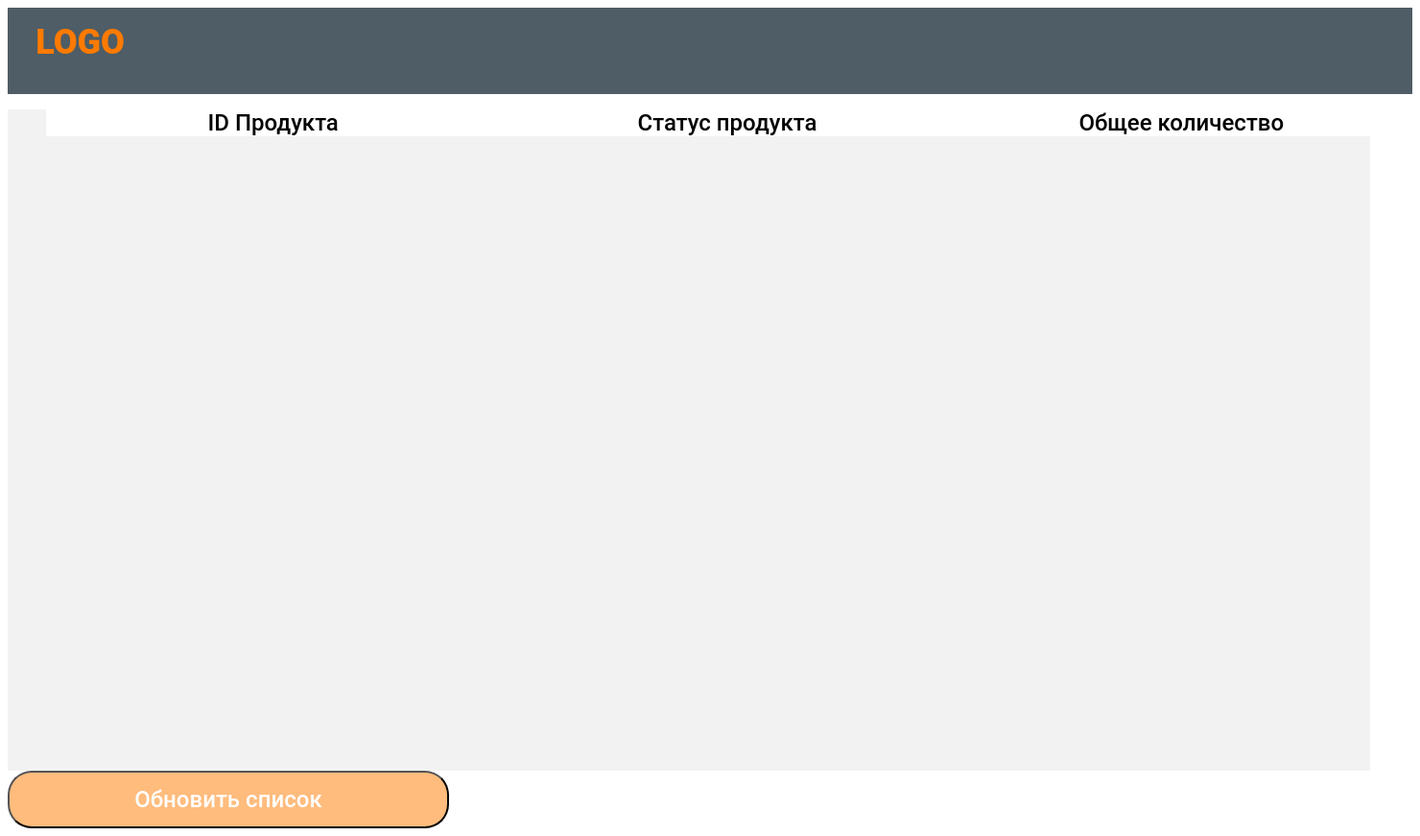
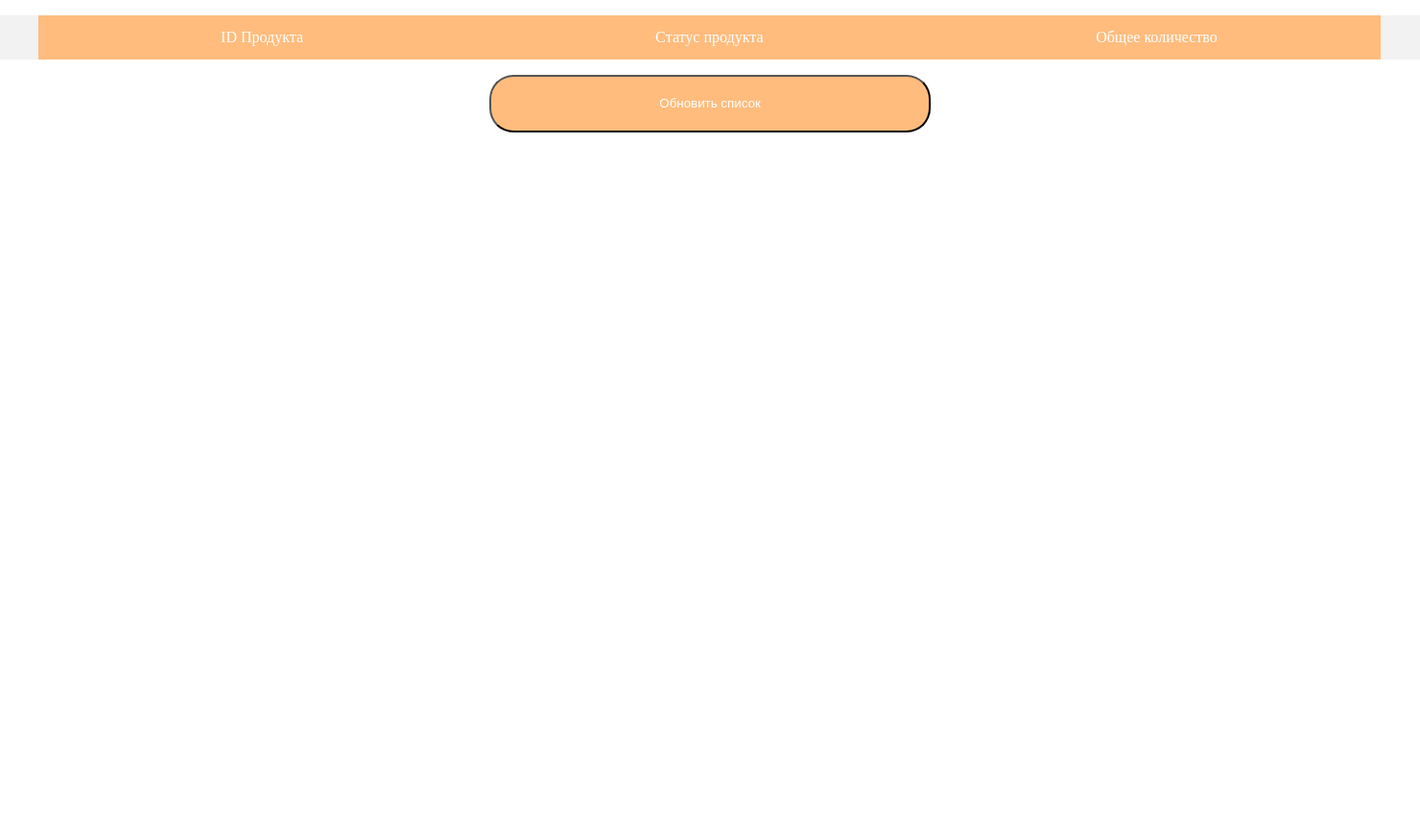
Before and after one commit to antonstrobe/test2, a PHP site: page / in a window 1480 px wide. Shown: the whole page at 96% size. After the commit the page ends 138 px from the top, so only its background shows below. Run offline with PHP 8.4, Linux system fonts and the light colour scheme; data that the repository does not hold is empty.

Commit message:
V 0.05 Not PDO and style 80$

```diff
--- a/index.php
+++ b/index.php
@@ -27,50 +27,51 @@ while($row = mysqli_fetch_assoc($res))
 <script type="text/javascript" src="scripts.js"></script>
 
 <style type="text/css">
-  .main { text-align: center; width: 1420px; height: 689px; left: 250px; top: 123px; background: #F2F2F2; }
+
+
+body {
+  margin: 0;
+  text-align: center;
+}
+  .header {
+
+  text-align: center;
+  top: 0;
+  width: 100%;
+    background-color: #4E5D66; height: 90px; }
+  .header_product_ul {background: #F2F2F2;}
+  .header_product_li {background: #FFBC7D; padding: 3%; color: #fff; }
+  .main_body { text-align: center; width: 1420px; height: 689px; left: 250px; top: 123px; padding: 0 13% 0 13%; }
+  .main { text-align: center; background: #F2F2F2;  }
   .product { text-align: center; }
-  .button { text-align: center; width: 460px; height: 60px; left: 730px; top: 853px; background: #FFBC7D; border-radius: 25px; }
-  .text_buttom { text-align: center;  font-family: Roboto; font-style: normal; font-weight: 500; font-size: 24px; line-height: 28px; color: #FFFFFF;}
+  .button { text-align: center; color: #fff;
 
-  .heder { background-color: #4E5D66; height: 90px; width: 100%; }
+width: 460px;
+height: 60px;
+left: 730px;
+top: 853px;
+
+background: #FFBC7D;
+border-radius: 25px; }
+
 
 
   ul {
   list-style-type: none;
-  width: 100%;
+  width: 94.5%;
   display: table;
   table-layout: fixed;
 }
 
 li {
   display: table-cell;
-  width: 33.3%;
 
-width: 460px;
-height: 65px;
-left: 250px;
-top: 206px;
-
-background: #FFFFFF;
-
-
-width: 69px;
-height: 28px;
-
-font-family: Roboto;
-font-style: normal;
-font-weight: 500;
-font-size: 24px;
-line-height: 28px;
-text-align: center;
-
-color: #000000;
 }
 
 
 
 .logo {
-  padding: 1% 2% 2% 2%;
+padding: 1.2%;
 width: 93px;
 height: 42px;
 left: 92px;
@@ -85,6 +86,23 @@ line-height: 42px;
 color: #FF7A00; }
 
 
+@media (max-width: 1067px) {
+
+ul {
+
+    width: 91.5%;
+    display: table;
+    table-layout: fixed;
+
+}
+
+.header_product_ul {font-size: 190%;}
+.product {font-size: 190%;}
+.button { font-size: 212%; }
+
+}
+
+
 
 </style>
 
@@ -94,23 +112,25 @@ color: #FF7A00; }
 
 
 
-<div class="heder">
+
+
+
+<!-- <div class="main_body">
+  <div class="header">
   <div class="logo">LOGO</div>
 
-</div>
+</div> -->
 
-
-<div class="main_body">
 <div class="main" id="store">
 
 
 
-  <ul>
-  <li><div class="product">ID Продукта</div></li>
-  <li><div class="product">Cтатус продукта</div></li>
-  <li><div class="product">Общее количество</div></li>
+  <ul class="header_product_ul">
+  <li><div class="header_product_li" >ID Продукта</div></li>
+  <li><div class="header_product_li" >Cтатус продукта</div></li>
+  <li><div class="header_product_li" >Общее количество</div></li>
 </ul>
-<div class="product">
+
 
     <?php foreach ($store as $arr): ?>
      <ul><li><div class="product"><?php echo htmlspecialchars($arr['store_id']); ?></div></li>
@@ -119,8 +139,8 @@ color: #FF7A00; }
 
     <?php endforeach; ?>
 
-</div>
-</div></div>
+
+</div><button class="button" id="more" onclick="rel()">Обновить список</button></div>
 <script>
 var i = 10;
 
@@ -138,7 +158,7 @@ setTimeout(function(){
 
 
 </script>
-<button class="button" id="more" onclick="rel()"><div class="text_buttom">Обновить список</div></button>
+
 
 
 
```
